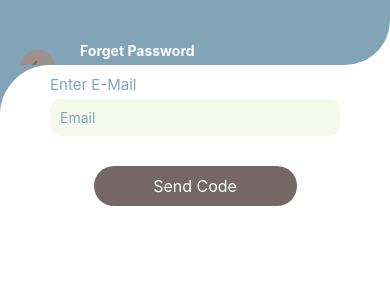
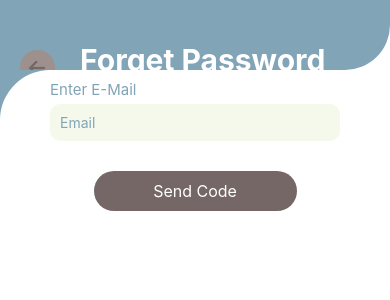
Before and after one commit to sansbrix/dictionary-customer, a React Native app: screen /ForgetPasswordEmail in a window 390 px wide. Shown: the top 300 px of the page. Built offline with nearby package versions, Linux system fonts and the light colour scheme; what react-native-popup-confirm-toast would draw is missing.

Commit message:
forgot password design fixes

```diff
--- a/app/screens/ForgetPassword/ForgetPasswordEmail.js
+++ b/app/screens/ForgetPassword/ForgetPasswordEmail.js
@@ -214,6 +214,7 @@ const styles = StyleSheet.create({
       marginTop: "-11%",
       marginLeft: 80,
       fontWeight: "bold",
+      fontSize: 30,
       color: "#FFFFFF",
       marginBottom: 15,
     },
@@ -244,7 +245,7 @@ const styles = StyleSheet.create({
     },
     bg_white: {
       backgroundColor: '#ffffff',
-      height: '27%',
+      height: '40%',
       width: '100%',
     },
     innerContainer: {
```
